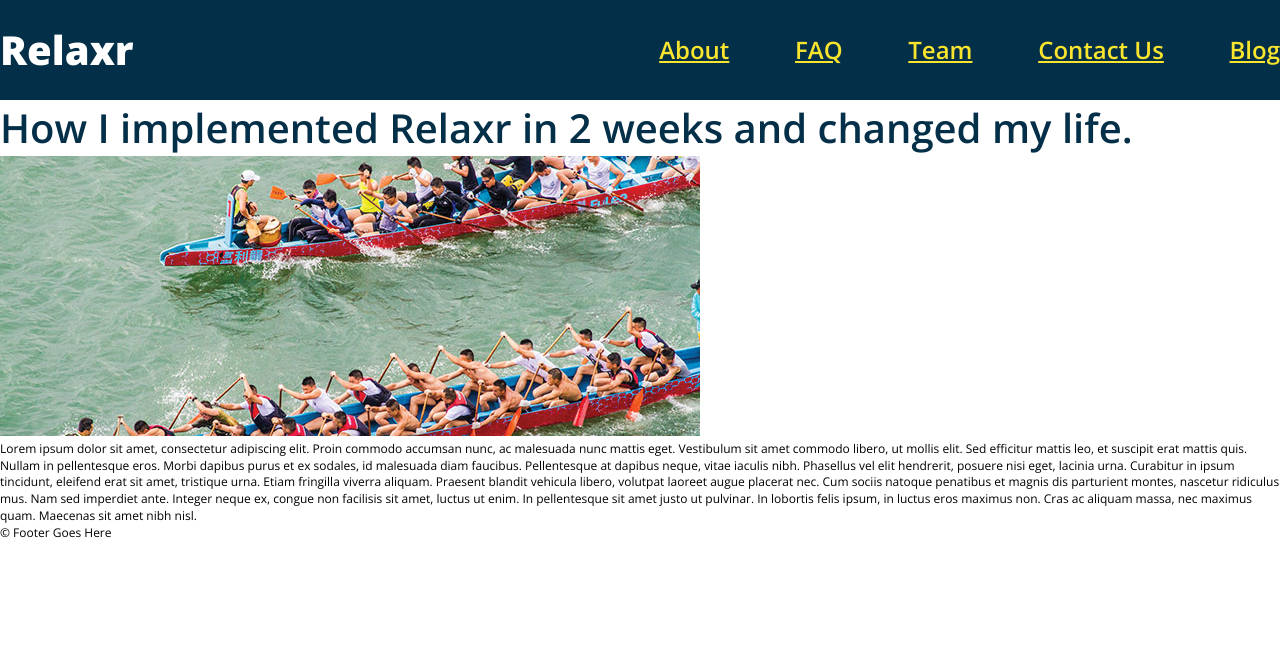
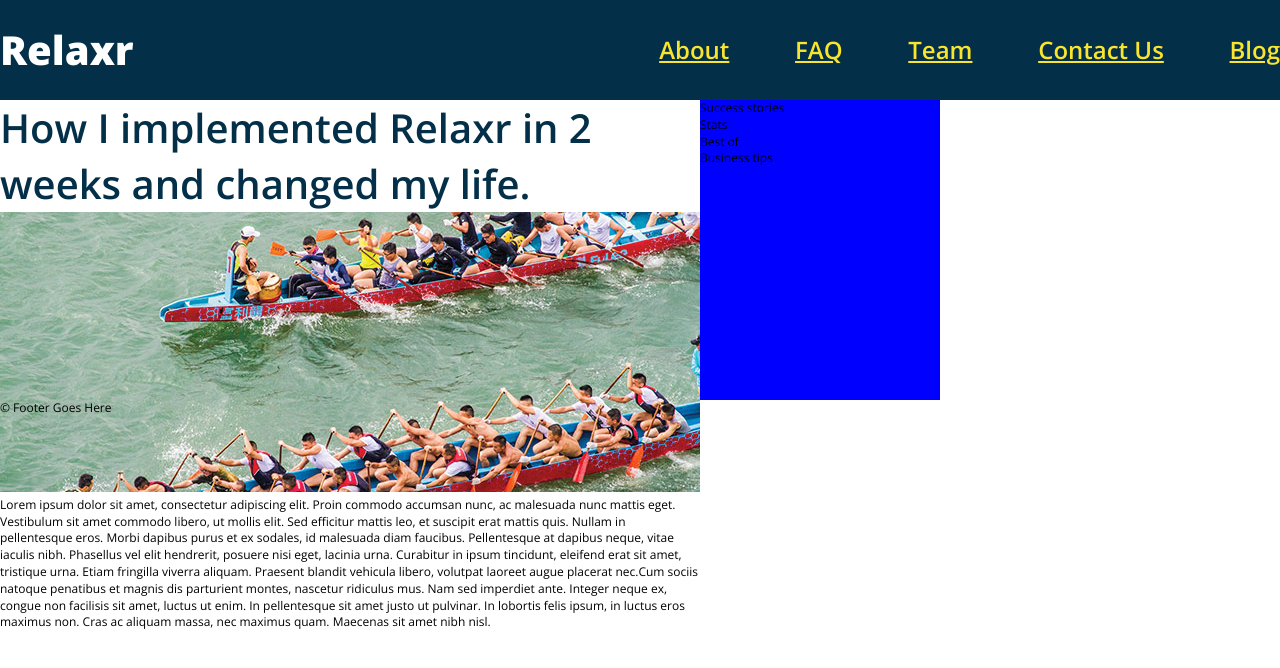
Before and after one commit to ninale91/Week-3-Monday, a plain HTML site: page starter_code/index.html in a window 1280 px wide. Drawn offline with nearby package versions, Linux system fonts and the light colour scheme.

Commit message:
added sidebar

```diff
--- a/starter_code/css/style.css
+++ b/starter_code/css/style.css
@@ -103,7 +103,13 @@ header {
 
 .content{
   width: 100%;
-  height: 100%;
+  display: flex;
+  flex-direction: row;
+}
+
+.main-content {
+  width: 700px;
+  height: 300px;
   display: flex;
   flex-direction: column;
 }
@@ -117,6 +123,15 @@ header {
 
 }
 
+.sidebar {
+  width: 240px;
+  height: 300px;
+  background-color: blue;
+  display: flex;
+  flex-direction: column;
+
+}
+
 footer {
 
 }
--- a/starter_code/index.html
+++ b/starter_code/index.html
@@ -49,14 +49,24 @@
 					<img src="images/blog_photo1.jpg" alt="boat photo"/>
 					</div>
 					<div>
-						<p>Lorem ipsum dolor sit amet, consectetur adipiscing elit. Proin commodo accumsan nunc, ac malesuada nunc mattis eget. Vestibulum sit amet commodo libero, ut mollis elit. Sed efficitur mattis leo, et suscipit erat mattis quis. Nullam in pellentesque eros. Morbi dapibus purus et ex sodales, id malesuada diam faucibus. Pellentesque at dapibus neque, vitae iaculis nibh. Phasellus vel elit hendrerit, posuere nisi eget, lacinia urna. Curabitur in ipsum tincidunt, eleifend erat sit amet, tristique urna. Etiam fringilla viverra aliquam. Praesent blandit vehicula libero, volutpat laoreet augue placerat nec.
-
-Cum sociis natoque penatibus et magnis dis parturient montes, nascetur ridiculus mus. Nam sed imperdiet ante. Integer neque ex, congue non facilisis sit amet, luctus ut enim. In pellentesque sit amet justo ut pulvinar. In lobortis felis ipsum, in luctus eros maximus non. Cras ac aliquam massa, nec maximus quam. Maecenas sit amet nibh nisl.
-
-</p>
+						<p>Lorem ipsum dolor sit amet, consectetur adipiscing elit. Proin commodo accumsan nunc, ac malesuada nunc mattis eget. Vestibulum sit amet commodo libero, ut mollis elit. Sed efficitur mattis leo, et suscipit erat mattis quis. Nullam in pellentesque eros. Morbi dapibus purus et ex sodales, id malesuada diam faucibus. Pellentesque at dapibus neque, vitae iaculis nibh. Phasellus vel elit hendrerit, posuere nisi eget, lacinia urna. Curabitur in ipsum tincidunt, eleifend erat sit amet, tristique urna. Etiam fringilla viverra aliquam. Praesent blandit vehicula libero, volutpat laoreet augue placerat nec.Cum sociis natoque penatibus et magnis dis parturient montes, nascetur ridiculus mus. Nam sed imperdiet ante. Integer neque ex, congue non facilisis sit amet, luctus ut enim. In pellentesque sit amet justo ut pulvinar. In lobortis felis ipsum, in luctus eros maximus non. Cras ac aliquam massa, nec maximus quam. Maecenas sit amet nibh nisl.
+						</p>
 					</div>
 				</div>
 				<div class="sidebar">
+					<div class="categories">
+						<ul>
+							<li>Success stories</li>
+							<li>Stats</li>
+							<li>Best of</li>
+							<li>Business tips</li>
+							<li></li>
+						</ul>
+					</div>
+					<div class="about">
+					</div>
+					<div class="ad-unit">
+					</div>
 				</div>
 
 			</div>
```
